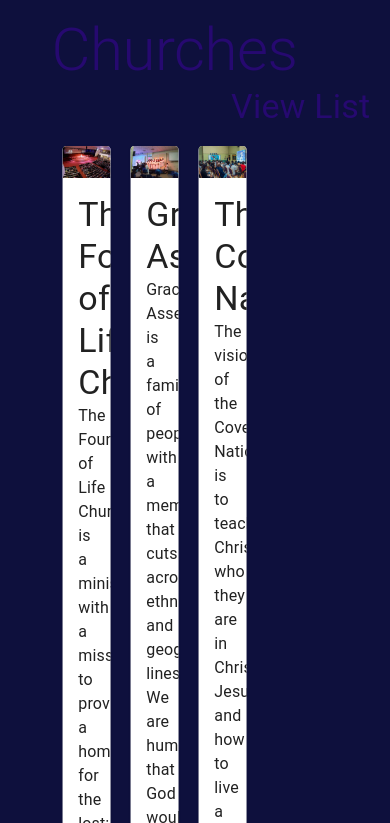
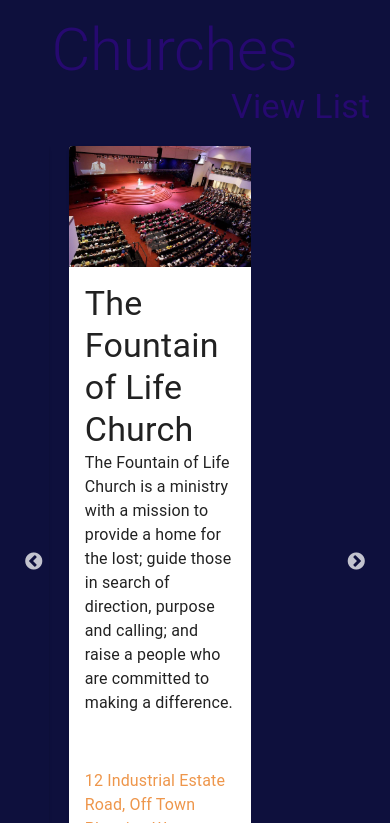
Before and after one commit to oduyemi/thechurchesonline, a React (Create React App) app: page /churches in a window 390 px wide. Shown: the part 781-1604 px from the top of the page. Built offline with nearby package versions, Linux system fonts and the light colour scheme; the HTML template or start-up script is replaced by a standard one.

Commit message:
Slider responsiveness

```diff
--- a/src/components/Churches.jsx
+++ b/src/components/Churches.jsx
@@ -30,6 +30,14 @@
         loop: true,
         autoplay: true,
         gutter: 10,
+        responsive: [
+            {
+              breakpoint: 768,
+              settings: {
+                slidesToShow: 1,
+              },
+            },
+          ],
     };
 
     return(
```
